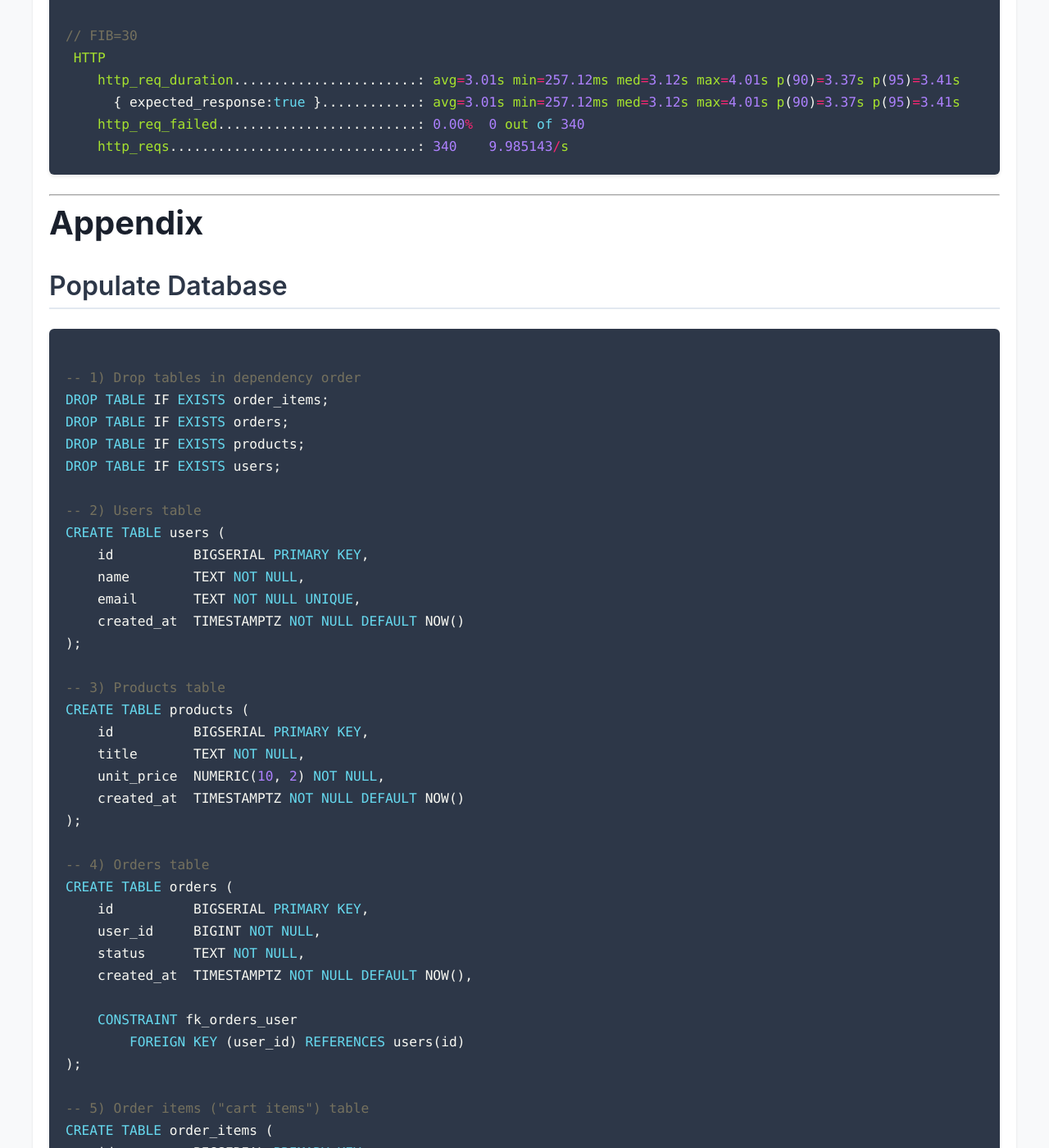
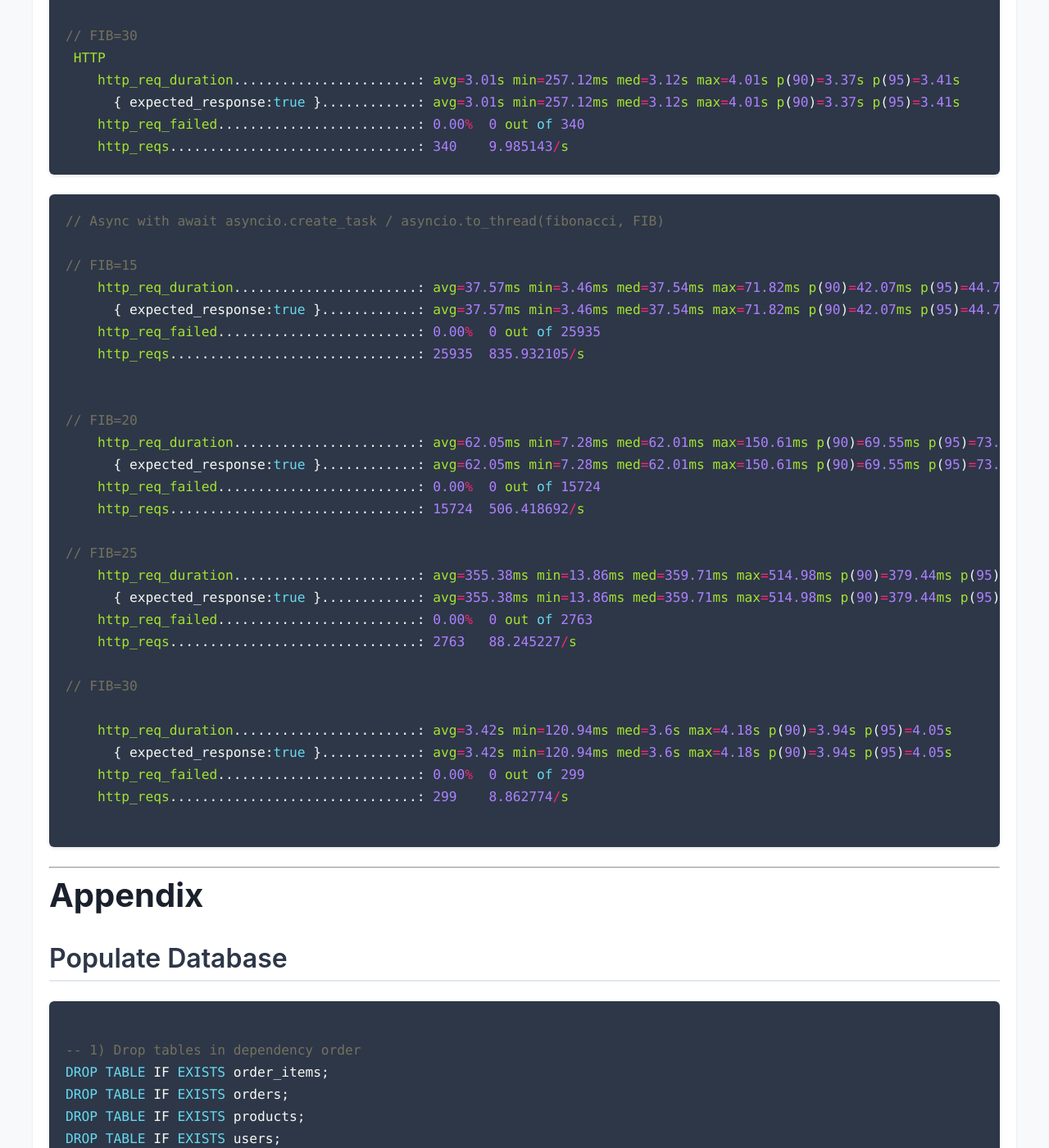
Before and after one commit to CarlosPena00/carlospena00.github.io, a Jekyll site: the page built from _posts/2025-12-06-python-load-test-async-sync.md, in a window 1280 px wide and 1400 px high, scrolled down 11539 px. Shown: the whole window at 82% size. Built offline with Jekyll 4.4.1, drawn with Linux system fonts in a browser that asks for light colours.

Commit message:
feat(blog): Add Load test sync vs Async with Docker

````diff
--- a/_posts/2025-12-06-python-load-test-async-sync.md
+++ b/_posts/2025-12-06-python-load-test-async-sync.md
@@ -437,6 +437,36 @@ This report summarizes load test results comparing FastAPI endpoints implemented
     http_reqs...............................: 340    9.985143/s
 ```
 
+```js
+// Async with await asyncio.create_task / asyncio.to_thread(fibonacci, FIB)
+
+// FIB=15
+    http_req_duration.......................: avg=37.57ms min=3.46ms med=37.54ms max=71.82ms p(90)=42.07ms p(95)=44.76ms
+      { expected_response:true }............: avg=37.57ms min=3.46ms med=37.54ms max=71.82ms p(90)=42.07ms p(95)=44.76ms
+    http_req_failed.........................: 0.00%  0 out of 25935
+    http_reqs...............................: 25935  835.932105/s
+
+
+// FIB=20
+    http_req_duration.......................: avg=62.05ms min=7.28ms med=62.01ms max=150.61ms p(90)=69.55ms p(95)=73.32ms
+      { expected_response:true }............: avg=62.05ms min=7.28ms med=62.01ms max=150.61ms p(90)=69.55ms p(95)=73.32ms
+    http_req_failed.........................: 0.00%  0 out of 15724
+    http_reqs...............................: 15724  506.418692/s
+
+// FIB=25
+    http_req_duration.......................: avg=355.38ms min=13.86ms med=359.71ms max=514.98ms p(90)=379.44ms p(95)=391.62ms
+      { expected_response:true }............: avg=355.38ms min=13.86ms med=359.71ms max=514.98ms p(90)=379.44ms p(95)=391.62ms
+    http_req_failed.........................: 0.00%  0 out of 2763
+    http_reqs...............................: 2763   88.245227/s
+
+// FIB=30
+
+    http_req_duration.......................: avg=3.42s min=120.94ms med=3.6s max=4.18s p(90)=3.94s p(95)=4.05s
+      { expected_response:true }............: avg=3.42s min=120.94ms med=3.6s max=4.18s p(90)=3.94s p(95)=4.05s
+    http_req_failed.........................: 0.00%  0 out of 299
+    http_reqs...............................: 299    8.862774/s
+
+```
 
 ---
 
````
Also changed, not shown: _posts/2025-12-06-python-load-test-async-sync-pt2.md (added, +257 -0 lines).
